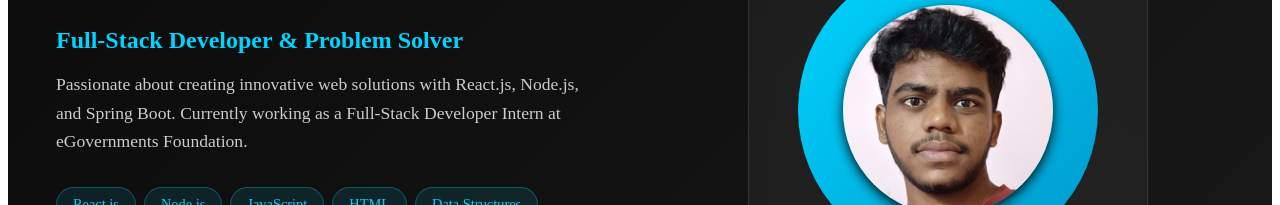
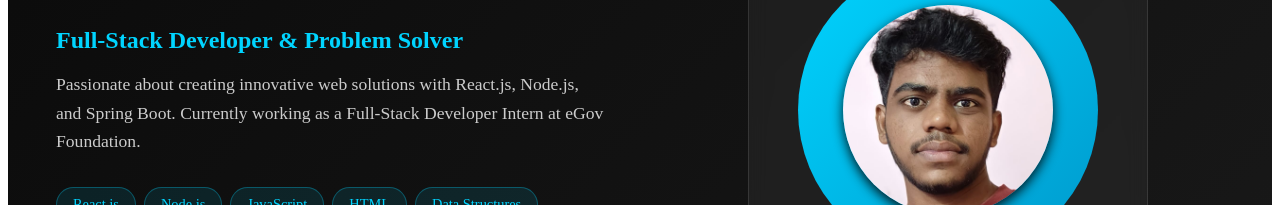
Before and after one commit to sasidhar-egov/portfolio, a React (Vite) app: page / in a window 1280 px wide. Shown: the part 258-463 px from the top of the page. Built offline with nearby package versions, Linux system fonts and the light colour scheme.

Commit message:
updated resume

```diff
--- a/src/protfolio.jsx
+++ b/src/protfolio.jsx
@@ -81,7 +81,7 @@ const Portfolio = () => {
             <p className="hero-subtitle">Full-Stack Developer & Problem Solver</p>
             <p className="hero-description">
               Passionate about creating innovative web solutions with React.js, Node.js, and Spring Boot.
-              Currently working as a Full-Stack Developer Intern at eGovernments Foundation.
+              Currently working as a Full-Stack Developer Intern at eGov Foundation.
             </p>
             <div className="hero-skills">
               <span className="skill-tag">React.js</span>
@@ -122,7 +122,7 @@ const Portfolio = () => {
           <div className="about-text">
             <p className="about-intro">
               I'm a passionate Full-Stack Developer with expertise in modern web technologies.
-              Currently Working as a Full-Stack Developer Intern at eGovernments Foundation.
+              Currently Working as a Full-Stack Developer Intern at eGov Foundation.
             </p>
 
             <div className="about-section">
@@ -137,7 +137,7 @@ const Portfolio = () => {
             <div className="about-section">
               <h3>Current Role</h3>
               <p>
-                Working as a Full-Stack Developer Intern at eGovernments Foundation, where I develop scalable
+                Working as a Full-Stack Developer Intern at eGov Foundation, where I develop scalable
                 applications, optimize RESTful APIs, and enhance user experiences while following Agile methodologies.
               </p>
             </div>
@@ -179,7 +179,7 @@ const Portfolio = () => {
               <span className="tech-tag">Node.js 20</span>
             </div>
             <div className="project-links">
-              <a href="https://github.com/egovernments/DIGIT-Frontend/tree/VersionUpgrade-test5-withPackages" target="_blank" className="project-link">
+              <a href="https://github.com/eGov/DIGIT-Frontend/tree/VersionUpgrade-test5-withPackages" target="_blank" className="project-link">
                 <ExternalLink size={16} /> View Project
               </a>
             </div>
@@ -521,7 +521,7 @@ const Portfolio = () => {
                 </div>
                 <div className="contact-item">
                   <MapPin size={20} />
-                  <span>Buchireddypalem, Nellore, Andhra Pradesh</span>
+                  <span>Bengaluru, Karnataka</span>
                 </div>
               </div>
 
@@ -599,7 +599,7 @@ const Portfolio = () => {
               <h3>Resume Preview</h3>
               <p>
                 Full-Stack Developer with expertise in React.js, Node.js, and Spring Boot.
-                Currently working at eGovernments Foundation with strong academic background
+                Currently working at eGov Foundation with strong academic background
                 from VIT Amaravati.
               </p>
               <div className="resume-highlights">
@@ -607,7 +607,7 @@ const Portfolio = () => {
                   <strong>Education:</strong> B.Tech CSE (8.76 CGPA) - VIT Amaravati
                 </div>
                 <div className="highlight-item">
-                  <strong>Experience:</strong> Full-Stack Developer Intern at eGovernments Foundation
+                  <strong>Experience:</strong> Full-Stack Developer Intern at eGov Foundation
                 </div>
                 <div className="highlight-item">
                   <strong>Skills:</strong> React.js, Node.js, Spring Boot, Python, Java
@@ -641,7 +641,7 @@ const Portfolio = () => {
                 <div className="experience-title-section">
                   <h2 className="experience-role">Full-Stack Developer Intern</h2>
                   <div className="experience-company">
-                    <h3 className="company-name">eGovernments Foundation</h3>
+                    <h3 className="company-name">eGov Foundation</h3>
                     <a
                       href="https://egov.org.in/"
                       target="_blank"
@@ -657,7 +657,7 @@ const Portfolio = () => {
                 <div className="experience-meta">
                   <div className="experience-duration">
                     <Calendar size={16} />
-                    <span>March 2025 - Present</span>
+                    <span>October 2024 - Present</span>
                   </div>
                   <div className="experience-location">
                     <MapPin size={16} />
```
Also changed, not shown: 1 other file (tests, documents, lock files or other folders).
